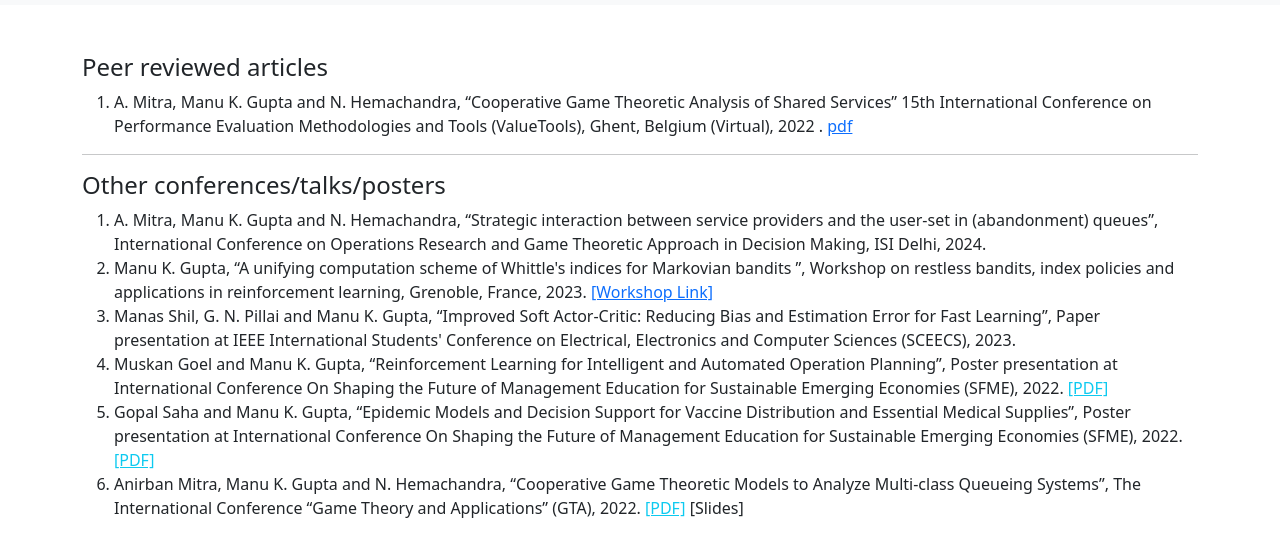
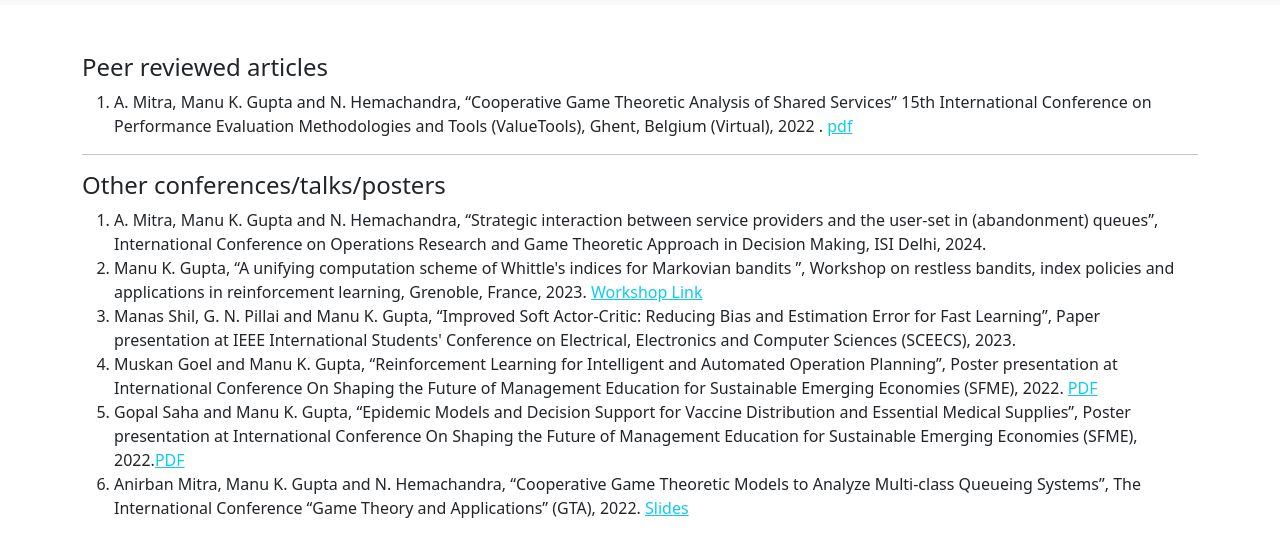
Before and after one commit to Prashant142020/AAAI-LAB, a website: page publications.html in a window 1280 px wide. Shown: the part 53-610 px from the top of the page. Drawn offline with nearby package versions, Linux system fonts and the light colour scheme.

Commit message:
update link

```diff
--- a/publications.html
+++ b/publications.html
@@ -67,7 +67,11 @@
             on Performance Evaluation Methodologies and Tools (ValueTools),
             Ghent, Belgium (Virtual), 2022 .
 
-            <a href="https://www.google.co.in/">pdf</a>
+            <a
+              class="text-info"
+              href="https://link.springer.com/chapter/10.1007/978-3-031-31234-2_3"
+              >pdf</a
+            >
           </li>
         </ol>
         <hr />
@@ -84,7 +88,11 @@
             for Markovian bandits ”, Workshop on restless bandits, index
             policies and applications in reinforcement learning, Grenoble,
             France, 2023.
-            <a href="https://www.google.co.in/">[Workshop Link]</a>
+            <a
+              class="text-info"
+              href="https://gast.gitlabpages.inria.fr/restlessbandit-workshop"
+              >Workshop Link</a
+            >
           </li>
           <li>
             Manas Shil, G. N. Pillai and Manu K. Gupta, “Improved Soft
@@ -97,20 +105,32 @@
             Intelligent and Automated Operation Planning”, Poster presentation
             at International Conference On Shaping the Future of Management
             Education for Sustainable Emerging Economies (SFME), 2022.
-            <a class="text-info" href="">[PDF]</a>
+            <a
+              class="text-info"
+              href="https://manugupta-or.github.io/Slides/muskan_poster.pdf"
+              >PDF</a
+            >
           </li>
           <li>
             Gopal Saha and Manu K. Gupta, “Epidemic Models and Decision Support
             for Vaccine Distribution and Essential Medical Supplies”, Poster
             presentation at International Conference On Shaping the Future of
             Management Education for Sustainable Emerging Economies (SFME),
-            2022.<a class="text-info" href="">[PDF]</a>
+            2022.<a
+              class="text-info"
+              href="https://manugupta-or.github.io/Slides/gopal_poster.pdf"
+              >PDF</a
+            >
           </li>
           <li>
             Anirban Mitra, Manu K. Gupta and N. Hemachandra, “Cooperative Game
             Theoretic Models to Analyze Multi-class Queueing Systems”, The
             International Conference “Game Theory and Applications” (GTA), 2022.
-            <a class="text-info" href="">[PDF]</a> [Slides]
+            <a
+              class="text-info"
+              href="https://manugupta-or.github.io/Slides/GTA_2022.pdf"
+              >Slides</a
+            >
           </li>
         </ol>
       </div>
```
Also changed, not shown: Training.html (+8 -8 lines).
